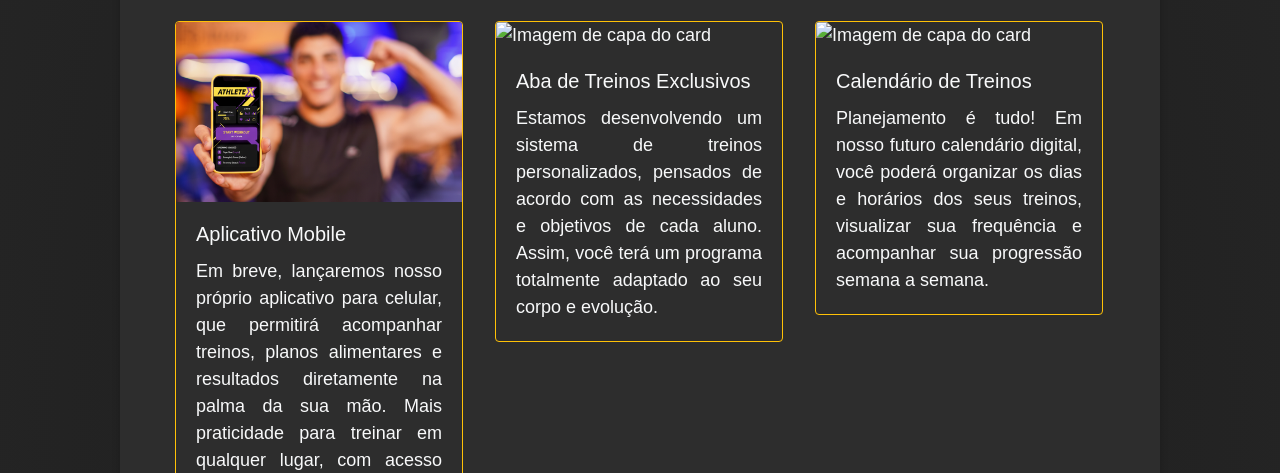
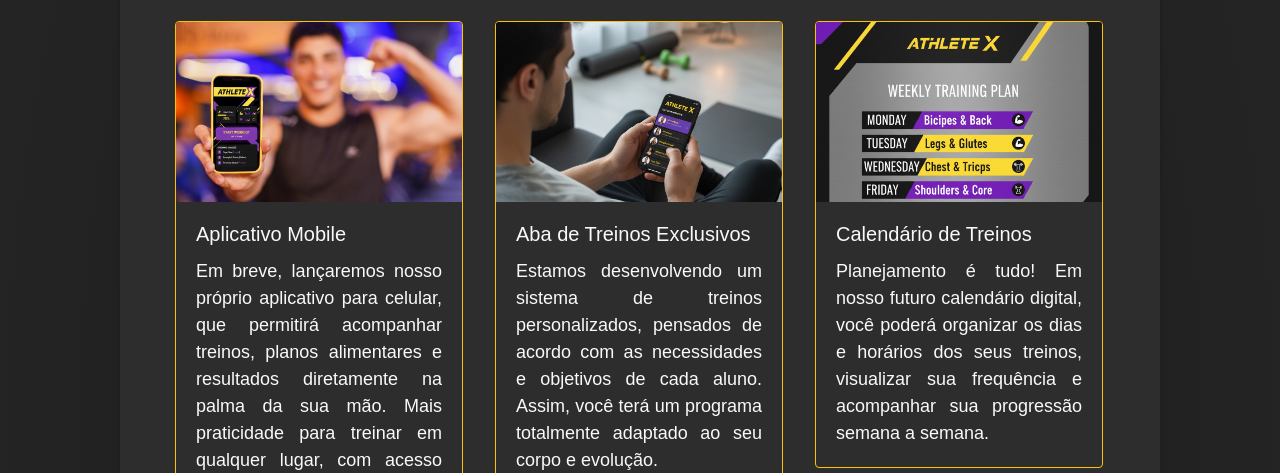
Before and after one commit to lukaoriii/Italo-Hideki19-Luana-Kaori23, a plain HTML site: page suporte.html in a window 1280 px wide. Shown: the part 627-1100 px from the top of the page. Drawn offline with nearby package versions, Linux system fonts and the light colour scheme; some packages are replaced by stand-ins of ours; a script that the page names is missing.

Commit message:
Update suporte.html

```diff
--- a/suporte.html
+++ b/suporte.html
@@ -270,7 +270,7 @@ li{
           </div><br>
           <div class="col-sm">
             <div class="card text-light bg-transparent border-warning" style="width: 18rem;">
-              <img class="card-img-top" src="FOTOS/aba.de.treinos.exclusivos.png" alt="Imagem de capa do card">
+              <img class="card-img-top" src="FOTOS/treinos.png" alt="Imagem de capa do card">
               <div class="card-body">
                 <h5 class="card-title">Aba de Treinos Exclusivos</h5>
                 <p class="card-text">Estamos desenvolvendo um sistema de treinos personalizados, pensados de acordo com
@@ -282,7 +282,7 @@ li{
           </div>
           <div class="col-sm">
             <div class="card text-light bg-transparent border-warning" style="width: 18rem;">
-              <img class="card-img-top" src="FOTOS/calendário.de.treinos.png" alt="Imagem de capa do card">
+              <img class="card-img-top" src="FOTOS/calendário.png" alt="Imagem de capa do card">
               <div class="card-body">
                 <h5 class="card-title">Calendário de Treinos</h5>
                 <p class="card-text">Planejamento é tudo! Em nosso futuro calendário digital, você poderá organizar os
@@ -383,4 +383,5 @@ if (window.innerWidth > 768 && showSidebar) {
 })
 </script>
 
+
 </html>
```
